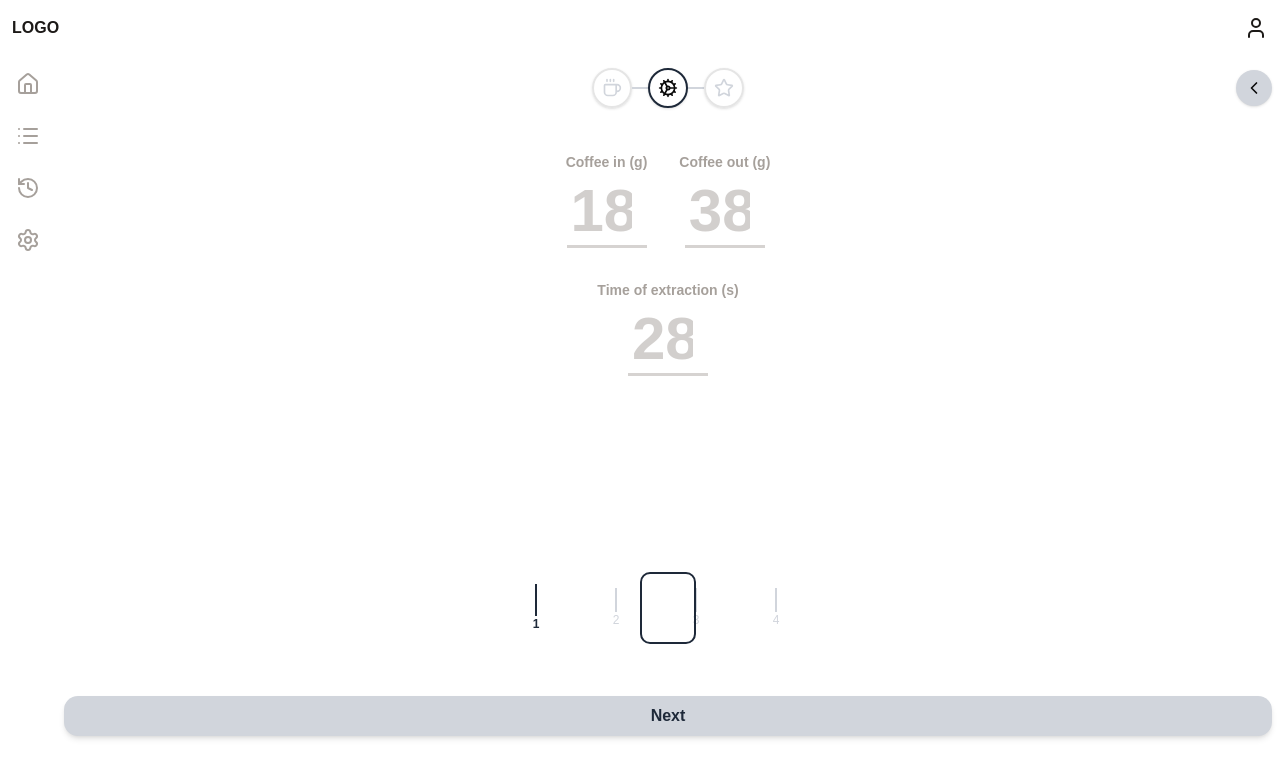
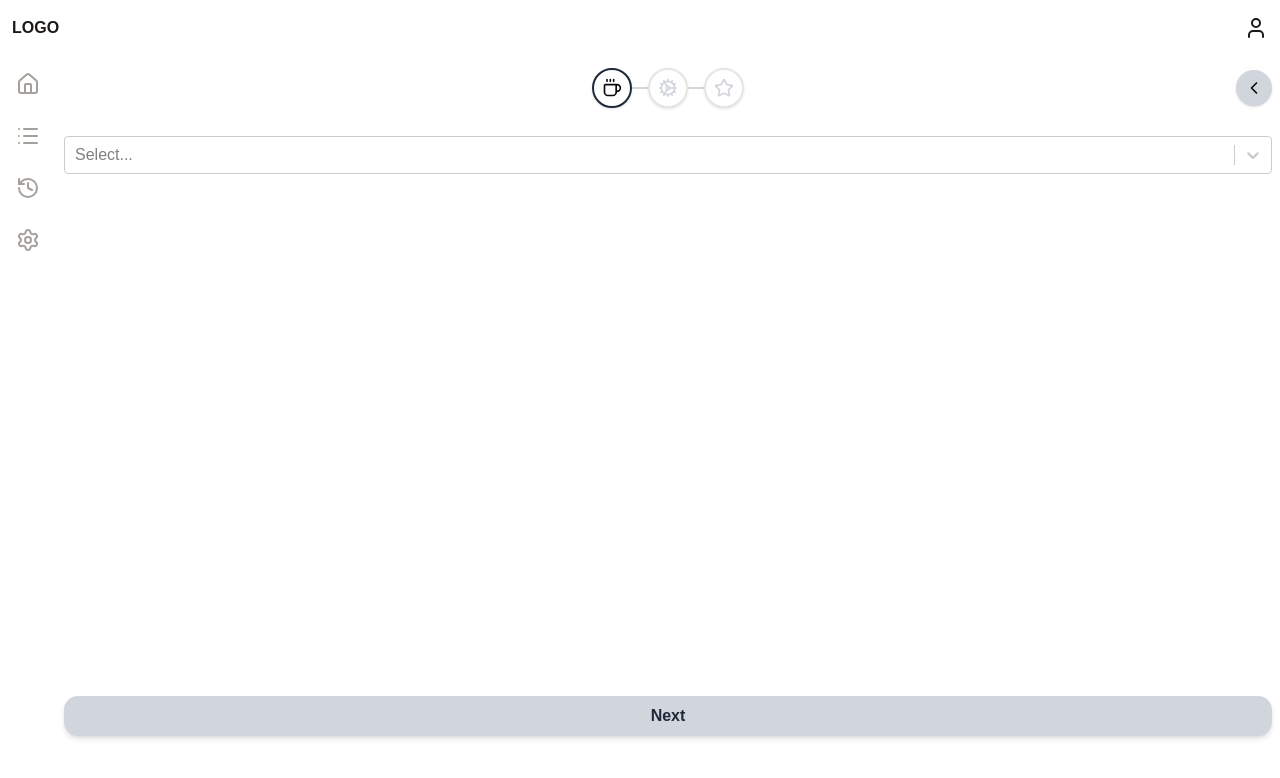
Before and after one commit to BuckoA18/dial-in-assistant, a React (Vite) app: page /dial-in in a window 1280 px wide. Shown: the top 778 px of the page. Built offline with nearby package versions, Linux system fonts and the light colour scheme.

Commit message:
Started refactoring select with React Select

```diff
--- a/package.json
+++ b/package.json
@@ -21,6 +21,7 @@
     "react": "^19.2.4",
     "react-dom": "^19.2.4",
     "react-router-dom": "^7.14.1",
+    "react-select": "^5.10.2",
     "shadcn": "^4.4.0",
     "tailwind-merge": "^3.5.0",
     "tailwindcss": "^4.2.2",
--- a/src/ui/Label.jsx
+++ b/src/ui/Label.jsx
@@ -3,7 +3,7 @@ import React from "react";
 const Label = ({ children, label, id }) => {
   return (
     <label
-      className="flex flex-col items-center gap-1 text-sm font-semibold text-stone-400 focus:text-stone-800"
+      className="flex flex-col gap-1 text-sm font-semibold text-stone-400"
       htmlFor={id}
     >
       {label}
--- a/src/ui/Nav.jsx
+++ b/src/ui/Nav.jsx
@@ -7,7 +7,7 @@ const Nav = ({ type = "bottom", isOpen = true, iconSize }) => {
   if (type === "bottom")
     return (
       <nav
-        className={`fixed bottom-0 z-50 flex h-14 w-full items-center justify-center rounded rounded-t-lg backdrop-blur-xl sm:bottom-6 sm:left-1/2 sm:max-w-96 sm:translate-x-[-50%] sm:rounded-2xl sm:px-4 lg:hidden`}
+        className={`fixed bottom-0 flex h-14 w-full items-center justify-center rounded rounded-t-lg backdrop-blur-xl sm:bottom-6 sm:left-1/2 sm:max-w-96 sm:translate-x-[-50%] sm:rounded-2xl sm:px-4 lg:hidden`}
       >
         {NAV_LINKS.map((item) => (
           <NavItem to={item.to} key={item.to}>
--- a/src/ui/Select.jsx
+++ /dev/null
@@ -1,19 +0,0 @@
-import React, { Children } from "react";
-import Label from "./Label";
-
-const Select = ({ children, label, id }) => {
-  return (
-    <>
-      <Label id={id} label={label}>
-        <select
-          id={id}
-          className="mt-1 rounded-2xl border border-stone-200 px-2 py-2 shadow-xs outline-none focus:ring-2 focus:ring-stone-800 focus:ring-offset-2"
-        >
-          {children}
-        </select>
-      </Label>
-    </>
-  );
-};
-
-export default Select;
--- a/src/ui/StepCounter.jsx
+++ b/src/ui/StepCounter.jsx
@@ -5,7 +5,7 @@ import BackButton from "./BackButton";
 
 const StepCounter = ({ children }) => {
   return (
-    <div className="relative mt-2 mb-8 flex h-12 w-full items-center justify-center">
+    <div className="relative mt-2 mb-4 flex h-12 w-full items-center justify-center">
       {children}
     </div>
   );
--- a/src/ui/StepForm.jsx
+++ b/src/ui/StepForm.jsx
@@ -17,7 +17,7 @@ const STEPS = [
 ];
 
 const StepForm = ({ onSubmit }) => {
-  const [currentStep, setCurrentStep] = useState(2);
+  const [currentStep, setCurrentStep] = useState(1);
 
   return (
     <form
--- a/src/ui/StepFormContent.jsx
+++ b/src/ui/StepFormContent.jsx
@@ -1,38 +1,43 @@
-import Select from "../ui/Select";
 import Input from "../ui/Input";
 import RangeInput from "../ui/RangeInput";
 import Textarea from "../ui/Textarea";
 import WheelPicker from "./WheelPicker";
 import Grid from "./Grid";
 import GridItem from "./GridItem";
+import Select from "react-select";
+import { components } from "react-select";
+const beanOptions = [
+  { label: "Brasil", value: "Brasil", img: "imageBR" },
+  { label: "Ethiopie", value: "Ethiopie", img: "imageET" },
+  { label: "India", value: "India", img: "imageIn" },
+];
+
+const CustomOption = (props) => {
+  return (
+    <components.Option {...props}>
+      <div style={{ display: "flex", flexDirection: "column" }}>
+        <span style={{ fontWeight: "bold", color: "blue" }}>
+          {props.data.img}
+        </span>
+        <p style={{ margin: 0, fontSize: "12px", color: "#666" }}>
+          {props.data.label}
+        </p>
+      </div>
+    </components.Option>
+  );
+};
 
 const StepFormContent = ({ currentStep }) => {
   if (currentStep === 1)
     return (
       <div className="flex flex-col gap-4">
-        <Select label="Bean" id="bean">
-          <option>Brasil</option>
-          <option>Ethioopie</option>
-          <option>India</option>
-        </Select>
-
-        <Select label="Roast Level" id="roastLevel">
-          <option>Light</option>
-          <option>Medium</option>
-          <option>Dark</option>
-        </Select>
-
-        <Select label="Desired Output" id="output">
-          <option>Modern Espresso</option>
-          <option>Ristretto</option>
-          <option>Lungo</option>
-        </Select>
+        <Select options={beanOptions} components={{ Option: CustomOption }} />
       </div>
     );
 
   if (currentStep === 2)
     return (
-      <div className="flex grow flex-col gap-8">
+      <div className="flex grow flex-col gap-4">
         <span className="flex justify-center gap-8">
           <Input
             label="Coffee in (g)"
@@ -55,7 +60,7 @@ const StepFormContent = ({ currentStep }) => {
           type="number"
         />
 
-        <span className="mt-auto">
+        <span className="">
           <WheelPicker min={1} max={50} />
         </span>
       </div>
--- a/src/ui/WheelPicker.jsx
+++ b/src/ui/WheelPicker.jsx
@@ -23,10 +23,10 @@ const WheelPicker = ({ min = 1, max = 500, step = 1 }) => {
         className="relative flex h-40 w-76 items-center"
         onScroll={handleScroll}
       >
-        <div className="pointer-events-none absolute left-1/2 z-10 h-18 w-14 -translate-x-1/2 rounded-lg border-2 border-gray-800"></div>
+        <div className="pointer-events-none absolute left-1/2 z-10 h-18 w-14 -translate-x-1/2 rounded-lg border-4 border-stone-600"></div>
         <div
           onScroll={handleScroll}
-          className={`flex h-28 w-full snap-x snap-mandatory items-center gap-10 overflow-hidden overflow-x-auto scroll-smooth px-[${xPadding}px]`}
+          className={`no-scrollbar flex h-28 w-full snap-x snap-mandatory items-center gap-10 overflow-hidden overflow-x-auto scroll-smooth px-[152px]`}
         >
           {range.map((value) => (
             <WheelPickerOption
@@ -45,10 +45,10 @@ const WheelPickerOption = ({ value, isActive }) => {
   return (
     <div className="flex min-w-10 snap-center flex-col items-center">
       <span
-        className={`h-6 w-0.5 ${isActive ? "h-8 w-0.5 bg-gray-800" : "bg-gray-300"}`}
+        className={`h-6 rounded-full transition-all ${isActive ? "h-8 w-1 bg-stone-600" : "w-0.5 bg-stone-300"}`}
       ></span>
       <p
-        className={`text-xs ${isActive ? "font-semibold text-gray-800" : "text-gray-300"}`}
+        className={`transition-all ${isActive ? " font-semibold text-stone-600" : "text-xs text-stone-300"}`}
       >
         {value}
       </p>
```
Also changed, not shown: 1 other file (tests, documents, lock files or other folders).
